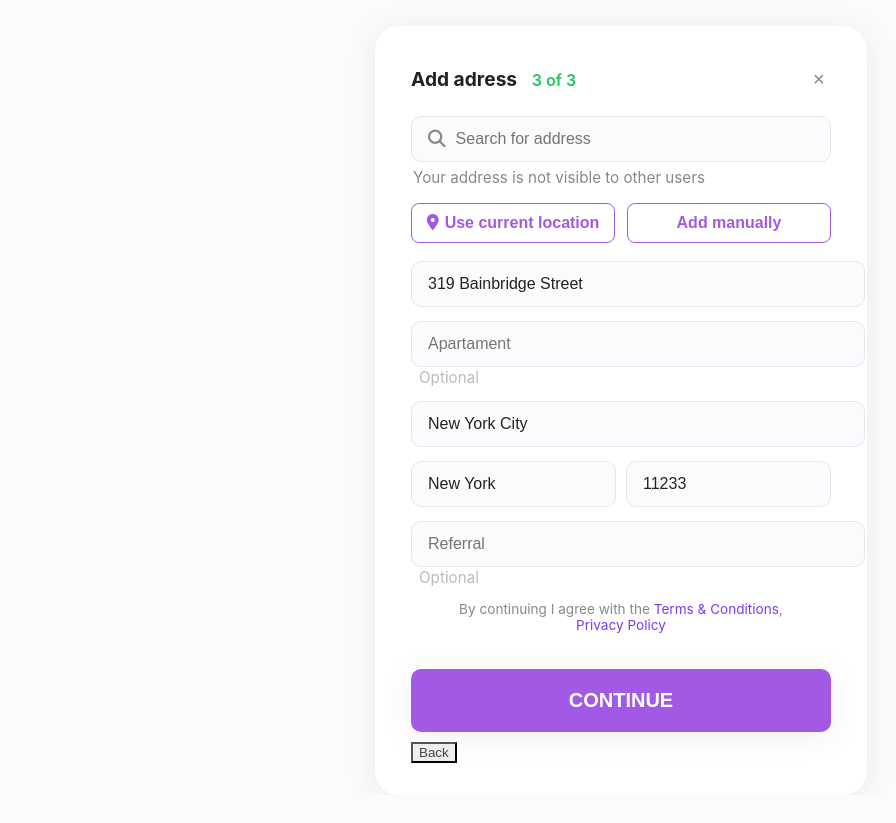
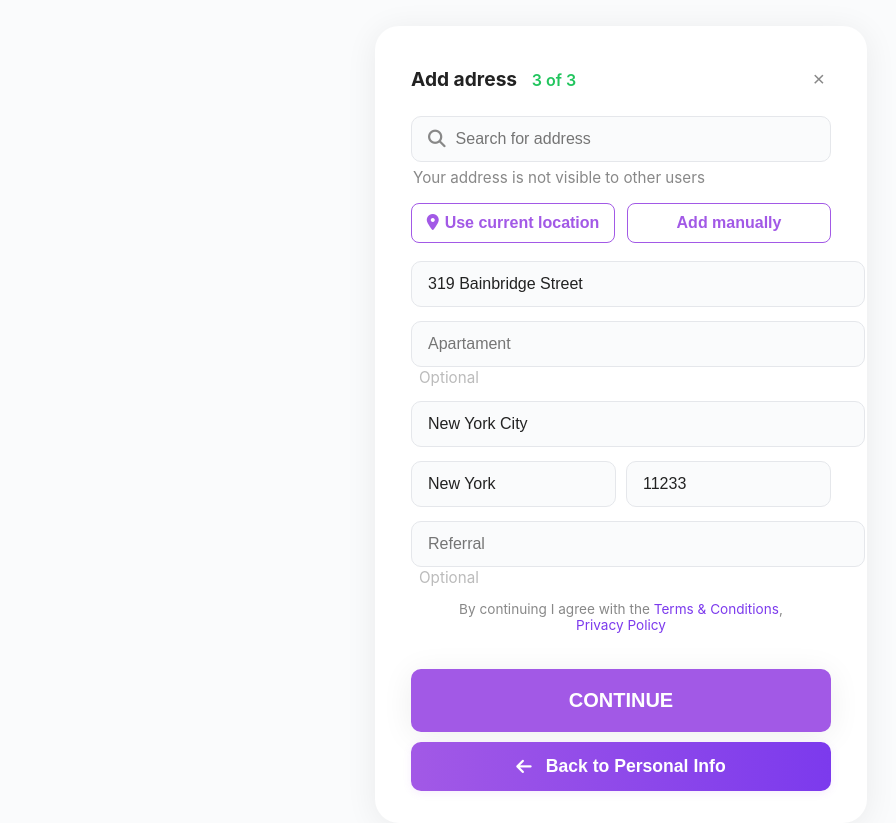
Before and after one commit to Yaswanth-Krishna17/KEYCHAIN, a plain HTML site: page Frontend/Signup/user3-3.html in a window 1280 px wide. Shown: the part 90-913 px from the top of the page, without its empty margins (19-915 px from the left). Before the commit the page ends 885 px from the top, so only its background shows below. Drawn offline with Linux system fonts and the light colour scheme.

Commit message:
User3-3.html

```diff
--- a/Frontend/Signup/user3-3.html
+++ b/Frontend/Signup/user3-3.html
@@ -185,6 +185,31 @@
         .continue-btn:hover {
             background: #7c3aed;
         }
+        .back-btn {
+            display: flex;
+            align-items: center;
+            justify-content: center;
+            gap: 8px;
+            width: 100%;
+            background: linear-gradient(90deg, #a259e6 0%, #7c3aed 100%);
+            color: #fff !important;
+            border: none;
+            border-radius: 10px;
+            font-size: 1.1rem;
+            font-weight: 600;
+            padding: 14px 0;
+            margin-top: 10px;
+            box-shadow: 0 2px 8px rgba(162,89,230,0.10);
+            cursor: pointer;
+            transition: background 0.2s, color 0.2s;
+        }
+        .back-btn:hover {
+            background: linear-gradient(90deg, #7c3aed 0%, #a259e6 100%);
+            color: #fff;
+        }
+        .back-btn i {
+            margin-right: 6px;
+        }
     </style>
     <link rel="stylesheet" href="https://cdnjs.cloudflare.com/ajax/libs/font-awesome/6.4.2/css/all.min.css">
 </head>
@@ -229,7 +254,7 @@
                 <a href="#">Privacy Policy</a>
             </div>
             <button type="submit" class="continue-btn">CONTINUE</button>
-            <button type="button" class="back-btn" style="margin-top:10px;background:#eee;color:#444;">Back</button>
+            <button type="button" class="back-btn"><i class="fas fa-arrow-left"></i> Back to Personal Info</button>
         </form>
     </div>
     <script>
```
